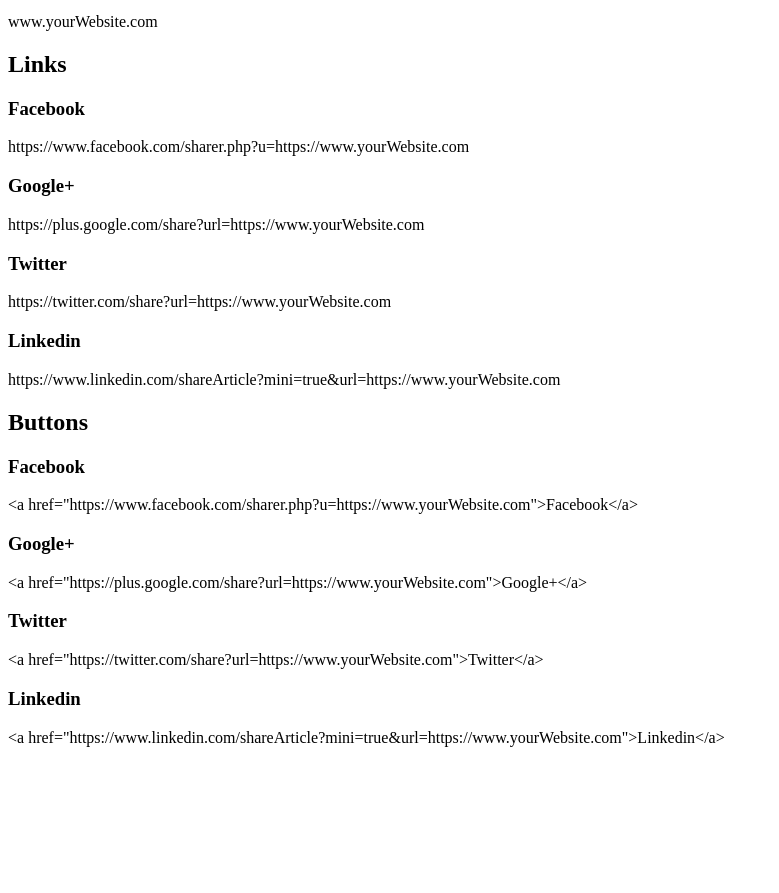
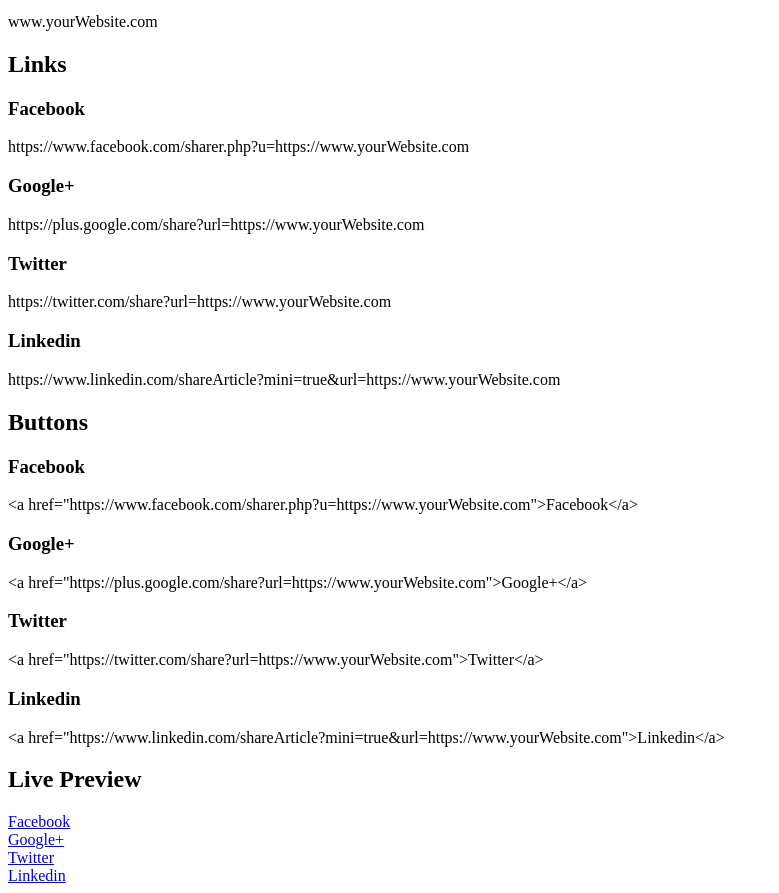
Before and after one commit to gregorlaan/SocialMediaShare, a plain HTML site: page index.html in a window 1280 px wide. Shown: the part 104-997 px from the top of the page, without its empty margins (0-779 px from the left). Before the commit the page ends 867 px from the top, so only its background shows below. Drawn offline with Linux system fonts and the light colour scheme.

Commit message:
Display buttons live preview

```diff
--- a/index.html
+++ b/index.html
@@ -33,6 +33,11 @@
             <p>{{ displayButton(base.url,base.name) }}</p>
         </div>
 
+        <h2>Live Preview</h2>
+        <div id="live-preview" v-for="base in baseUrl">
+            <a :href="base.url + websiteUrl">{{ base.name }}</a>
+        </div>
+
         <script src="vue.min.js"></script>
         <script src="app.js"></script>
 
```
